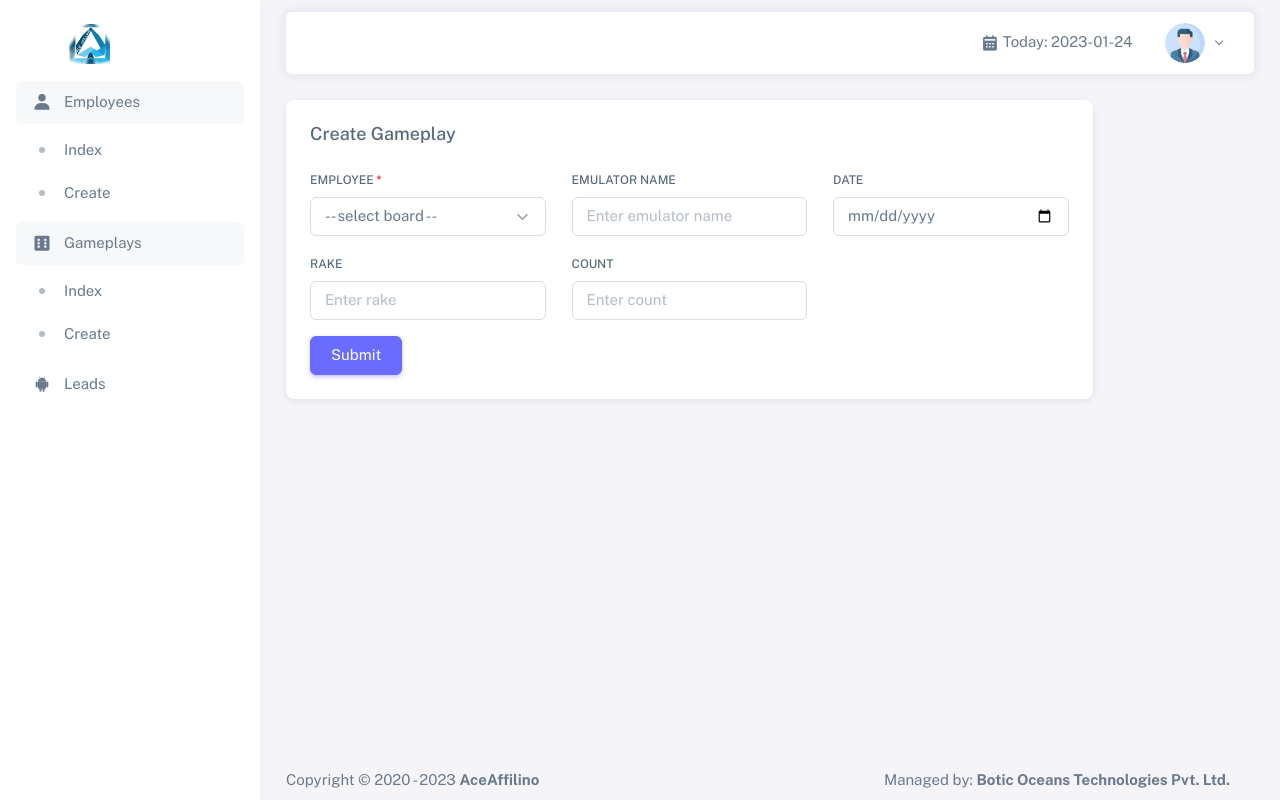
After one commit to Sunil178/Laravel-Styled-PHP, a PHP site: page /gameplays/store.php in a window 1280 px wide. The commit adds this page. Run offline with PHP 8.4, Linux system fonts and the light colour scheme; data that the repository does not hold is empty; some libraries are stand-ins or nearby versions.

Commit message:
Made employee and gameplay

```diff
--- a/database/AceDB.sql
+++ b/database/AceDB.sql
@@ -19,8 +19,8 @@ CREATE TABLE `gameplays` (
   `employee_id` int unsigned DEFAULT NULL,
   `emulator_name` varchar(225) DEFAULT NULL,
   `date` date DEFAULT NULL,
-  `rake` int DEFAULT NULL,
-  `count` int DEFAULT NULL,
+  `rake` decimal(12, 2) DEFAULT NULL,
+  `count` decimal(12, 2) DEFAULT NULL,
   `created_at` datetime DEFAULT CURRENT_TIMESTAMP,
   `updated_at` datetime DEFAULT CURRENT_TIMESTAMP ON UPDATE CURRENT_TIMESTAMP,
   FOREIGN KEY (`employee_id`) REFERENCES `employees` (`id`)
--- a/database/model.php
+++ b/database/model.php
@@ -1,5 +1,5 @@
 <?php
-    include 'database/db.php';
+    include_once __DIR__ . DIRECTORY_SEPARATOR . 'db.php';
     class Model {
 
         private $conn;
--- /dev/null
+++ b/gameplays/store.php
@@ -0,0 +1,64 @@
+<?php ob_start(); ?>
+
+<?php
+     include_once __DIR__.DIRECTORY_SEPARATOR."..".DIRECTORY_SEPARATOR."database".DIRECTORY_SEPARATOR."model.php";
+     $model = new Model('employees');
+     $employees = $model->getAll();
+?>
+
+     <div class="col-md-10">
+          <div class="card mb-4">
+               <div class="card-header d-flex justify-content-between align-items-center">
+                    <h5 class="mb-0"> <?php echo ($gameplay->id ? 'Edit' : 'Create') ?> Gameplay</h5>
+               </div>
+               <div class="card-body">
+                    <form method="POST" action="../controller/gameplay.php" id="form">
+                         <input type="hidden" name="gameplay_id" value="<?php echo $gameplay->id ?>">
+                         <div class="row">
+                              <div class="mb-3 col-md-4">
+                                   <div class="form-group">
+                                        <label class="form-label required">Employee</label>
+                                        <select name="employee_id" class="form-select" required>
+                                             <option value=""> -- select board -- </option>
+                                             <?php foreach ($employees as $employee) { ?>
+                                                  <option <?php echo ($gameplay->employee_id == $employee->id) ? 'selected' : ''; ?> value="<?php echo $employee->id; ?>"><?php echo $employee->name . ' : ' . $employee->username ; ?></option>
+                                             <?php } ?>
+                                        </select>
+                                   </div>
+                              </div>
+                              <div class="mb-3 col-md-4">
+                                   <div class="form-group">
+                                        <label class="form-label">Emulator Name</label>
+                                        <input type="text" class="form-control" name="emulator_name" placeholder="Enter emulator name" value="<?php echo $gameplay->emulator_name ?>">
+                                   </div>
+                              </div>
+                              <div class="mb-3 col-md-4">
+                                   <div class="form-group">
+                                        <label class="form-label">Date</label>
+                                        <input type="date" class="form-control" name="date" placeholder="Enter date" value="<?php echo $gameplay->date ?>">
+                                   </div>
+                              </div>
+                         </div>
+                         <div class="row">
+                              <div class="mb-3 col-md-4">
+                                   <div class="form-group">
+                                        <label class="form-label">Rake</label>
+                                        <input type="number" step="any" class="form-control" name="rake" placeholder="Enter rake" value="<?php echo $gameplay->rake ?>">
+                                   </div>
+                              </div>
+                              <div class="mb-3 col-md-4">
+                                   <div class="form-group">
+                                        <label class="form-label">Count</label>
+                                        <input type="number" step="any" class="form-control" name="count" placeholder="Enter count" value="<?php echo $gameplay->count ?>">
+                                   </div>
+                              </div>
+                         </div>
+                         <button type="submit" class="btn btn-primary">Submit</button>
+                    </form>
+               </div>
+          </div>
+     </div>
+<?php
+    $customSection = ob_get_clean();
+    include_once __DIR__.DIRECTORY_SEPARATOR."..".DIRECTORY_SEPARATOR."layout".DIRECTORY_SEPARATOR."index.php";
+?>
--- a/index.php
+++ b/index.php
@@ -4,5 +4,5 @@
 
 <?php
     $customSection = ob_get_clean();
-    include 'views/layout/index.php';
+    include_once __DIR__.DIRECTORY_SEPARATOR."layout".DIRECTORY_SEPARATOR."index.php";
 ?>
--- a/views/layout/index.php
+++ b/layout/index.php
@@ -23,12 +23,12 @@
         rel="stylesheet" />
 
     <!-- Icons. Uncomment required icon fonts -->
-    <link rel="stylesheet" href="./assets/vendor/fonts/boxicons.css" />
-    <link rel="stylesheet" href="./assets/vendor/css/core.css" class="template-customizer-core-css" />
-    <link rel="stylesheet" href="./assets/css/demo.css" />
-    <link rel="stylesheet" href="./assets/vendor/libs/perfect-scrollbar/perfect-scrollbar.css" />
-    <link rel="stylesheet" href="./assets/vendor/libs/apex-charts/apex-charts.css" />
-    <link rel="stylesheet" href="./assets/vendor/css/theme-default.css"
+    <link rel="stylesheet" href="./../assets/vendor/fonts/boxicons.css" />
+    <link rel="stylesheet" href="./../assets/vendor/css/core.css" class="template-customizer-core-css" />
+    <link rel="stylesheet" href="./../assets/css/demo.css" />
+    <link rel="stylesheet" href="./../assets/vendor/libs/perfect-scrollbar/perfect-scrollbar.css" />
+    <link rel="stylesheet" href="./../assets/vendor/libs/apex-charts/apex-charts.css" />
+    <link rel="stylesheet" href="./../assets/vendor/css/theme-default.css"
         class="template-customizer-theme-css" />
 
     <style>
@@ -44,6 +44,14 @@
         .close {
             float: right;
         }
+
+        input[type=number]::-webkit-inner-spin-button,
+        input[type=number]::-webkit-outer-spin-button {
+            -webkit-appearance: none;
+            -moz-appearance: none;
+            appearance: none;
+            margin: 0;
+        }
     </style>
 
 </head>
@@ -80,7 +88,7 @@
                             <li class="nav-item navbar-dropdown dropdown-user dropdown">
                                 <a class="nav-link dropdown-toggle" href="javascript:void(0);"
                                     data-bs-toggle="dropdown">
-                                    <img src="./assets/img/profile.png" alt class="w-px-40 h-auto rounded-circle" />
+                                    <img src="./../assets/img/profile.png" alt class="w-px-40 h-auto rounded-circle" />
                                 </a>
                                 <ul class="dropdown-menu dropdown-menu-end">
                                     <li>
@@ -88,7 +96,7 @@
                                             <div class="d-flex">
                                                 <div class="flex-shrink-0 me-3">
                                                     <div class="avatar avatar-online">
-                                                        <img src="./assets/img/profile.png" alt class="w-px-40 h-auto rounded-circle" />
+                                                        <img src="./../assets/img/profile.png" alt class="w-px-40 h-auto rounded-circle" />
                                                     </div>
                                                 </div>
                                                 <div class="flex-grow-1">
--- /dev/null
+++ b/layout/sidebar.php
@@ -0,0 +1,65 @@
+<aside id="layout-menu" class="layout-menu menu-vertical menu bg-menu-theme">
+    <div class="app-brand demo">
+        <a href="index.php" class="app-brand-link">
+            <span class="app-brand-logo demo">
+                <img src="./../assets/img/aceaffilino-logo.jpg" alt=""
+                    style="width: 6%; margin: 6px; margin-left: 37px;">
+            </span>
+            <span class="app-brand-text demo menu-text fw-bolder ms-2">AceAffilino</span>
+        </a>
+
+        <a href="javascript:void(0);" class="layout-menu-toggle menu-link text-large ms-auto d-block d-xl-none">
+            <i class="bx bx-chevron-left bx-sm align-middle"></i>
+        </a>
+    </div>
+
+    <div class="menu-inner-shadow"></div>
+
+    <ul class="menu-inner py-1">
+        <li class="menu-item open">
+            <a href="javascript:void(0);" class="menu-link">
+                <i class="menu-icon tf-icons bx bxs-user"></i>
+                <div data-i18n="Analytics">Employees</div>
+            </a>
+            <ul class="menu-sub">
+                <li class="menu-item">
+                    <a href="../employees" class="menu-link">
+                        <div data-i18n="Without menu">Index</div>
+                    </a>
+                </li>
+                <li class="menu-item">
+                    <a href="../employees/store.php" class="menu-link">
+                        <div data-i18n="Without menu">Create</div>
+                    </a>
+                </li>
+            </ul>
+        </li>
+
+        <li class="menu-item open">
+            <a href="javascript:void(0);" class="menu-link">
+                <i class="menu-icon tf-icons bx bxs-dice-6"></i>
+                <div data-i18n="Analytics">Gameplays</div>
+            </a>
+            <ul class="menu-sub">
+                <li class="menu-item">
+                    <a href="../gameplays" class="menu-link">
+                        <div data-i18n="Without menu">Index</div>
+                    </a>
+                </li>
+                <li class="menu-item">
+                    <a href="../gameplays/store.php" class="menu-link">
+                        <div data-i18n="Without menu">Create</div>
+                    </a>
+                </li>
+            </ul>
+        </li>
+
+        <li class="menu-item">
+            <a href="../leads.php" class="menu-link">
+                <i class="menu-icon tf-icons bx bxl-android"></i>
+                <div data-i18n="Analytics">Leads</div>
+            </a>
+        </li>
+
+    </ul>
+</aside>
```
Also changed, not shown: other parts of layout/index.php (+16 -16 lines), controller/employee.php (added, +37 -0 lines), controller/gameplay.php (added, +37 -0 lines), employees/edit.php (added, +13 -0 lines), employees/index.php (added, +44 -0 lines), employees/store.php (added, +58 -0 lines), gameplays.php (deleted, +0 -13 lines), gameplays/edit.php (added, +20 -0 lines), gameplays/index.php (added, +47 -0 lines), test.php (+3 -19 lines), views/gameplay/gameplay-store.php (deleted, +0 -28 lines), views/layout/sidebar.php (deleted, +0 -41 lines), layout/footer.php (renamed from views/layout/footer.php).
